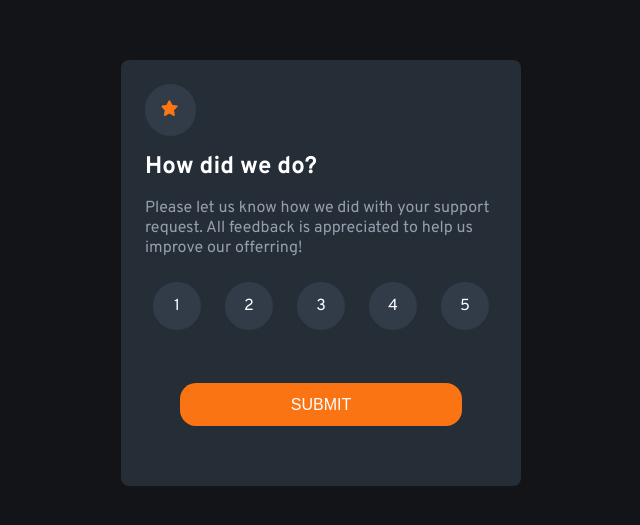
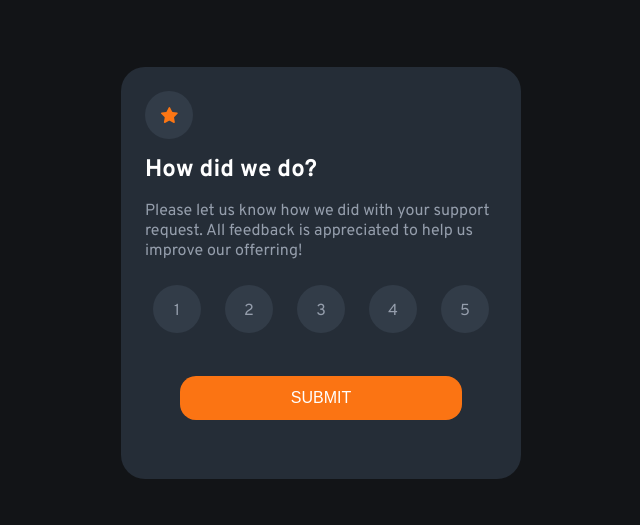
Before and after one commit to KaigaMunene/Interactive-rating-component, a website: page index.html in a window 1280 px wide. Shown: the part 127-652 px from the top of the page, without its empty margins (319-959 px from the left). Drawn offline with Linux system fonts and the light colour scheme.

Commit message:
fix(design): design problems
* fixed some problems with the styling

```diff
--- a/assets/scss/index.scss
+++ b/assets/scss/index.scss
@@ -26,14 +26,14 @@ body {
   padding: 1rem;
   margin: 1rem;
   background-color: variables.$dark-blue;
-  border-radius: 0.5rem;
+  border-radius: 1.5rem;
 }
 .icon {
   background-color: hsl(213, 18%, 24%);
   border-radius: 50%;
   vertical-align: middle;
-  width: 3.2rem;
-  height: 3.2rem;
+  width: 3rem;
+  height: 3rem;
   padding: 1rem;
   margin: 0.5rem;
 }
@@ -61,7 +61,6 @@ p {
   align-items: center;
   justify-content: space-between;
   flex-wrap: wrap;
-  margin-bottom: 10px;
 }
 
 .rating {
@@ -79,11 +78,11 @@ p {
   cursor: pointer;
 }
 
-.radio-input:checked ~ .label-1 {
-  background-color: variables.$primary-color;
+.radio-input:checked ~ .rating-label {
+  background-color: variables.$medium-grey;
 }
 
-.radio-input:hover ~ .label-1 {
+.radio-input:hover ~ .rating-label {
   background-color: variables.$primary-color;
 }
 
@@ -98,13 +97,12 @@ p {
   display: flex;
   align-items: center;
   justify-content: center;
-  &:hover {
-    background-color: variables.$primary-color;
-  }
   span {
-    color: white;
-    margin: 0;
-    padding: 0;
+    color: variables.$light-grey;
+    width: 3rem;
+    height: 3rem;
+    padding: 1rem;
+    margin: 0.5rem;
   }
 }
 
@@ -141,7 +139,7 @@ p {
   padding: 1rem;
   margin: 1rem;
   background-color: variables.$dark-blue;
-  border-radius: 0.5rem;
+  border-radius: 1.5rem;
 }
 
 .thank-you-img {
--- a/index.html
+++ b/index.html
@@ -15,11 +15,9 @@
 <body>
     <section class="main">
         <div class="content">
-            <svg class="icon" width="17" height="16" xmlns="http://www.w3.org/2000/svg">
-                <path
-                    d="m9.067.43 1.99 4.031c.112.228.33.386.58.422l4.45.647a.772.772 0 0 1 .427 1.316l-3.22 3.138a.773.773 0 0 0-.222.683l.76 4.431a.772.772 0 0 1-1.12.813l-3.98-2.092a.773.773 0 0 0-.718 0l-3.98 2.092a.772.772 0 0 1-1.119-.813l.76-4.431a.77.77 0 0 0-.222-.683L.233 6.846A.772.772 0 0 1 .661 5.53l4.449-.647a.772.772 0 0 0 .58-.422L7.68.43a.774.774 0 0 1 1.387 0Z"
-                    fill="#FC7614" />
-            </svg>
+            <div class="icon">
+                <img src="./images/icon-star.svg" alt="star" class="icon-img">
+            </div>
             <h1>How did we do?</h1>
             <p>Please let us know how we did with your support request.
                 All feedback is appreciated to help us improve our offerring!</p>
@@ -77,17 +75,6 @@
             </form>
 
         </div>
-        <!-- <div class="thank-you-content">
-            <div class="thank-you-img">
-                <img src="./Images/illustration-thank-you.svg" alt="thank-you" class="thanks-img">
-            </div>
-            <div class="rate">
-                <p class="the-rating">You have selected 4 out of 5</p>
-            </div>
-            <h1 class="thank-you-title">Thank you!</h1>
-            <p class="thank-you-text">We appreciate you taking the time to give a rating. If you ever need more support,
-                don't hesitate to get in touch!</p>
-        </div> -->
     </section>
 </body>
 <script type="text/javascript" src="./index.js"></script>
--- a/index.js
+++ b/index.js
@@ -21,7 +21,7 @@ function renderThankYouContent (container, ratingValue) {
   container.innerHTML = `
   <div class="thank-you-content">
   <div class="thank-you-img">
-      <img src="./Images/illustration-thank-you.svg" alt="thank-you" class="thanks-img">
+      <img src="./images/illustration-thank-you.svg" alt="thank-you" class="thanks-img">
   </div>
   <div class="rate">
       <p class="the-rating">You have selected ${ratingValue} out of 5</p>
```
Also changed, not shown: README.md, assets/css/index.css, images/icon-star.svg (renamed from Images/icon-star.svg), images/illustration-thank-you.svg (renamed from Images/illustration-thank-you.svg).
